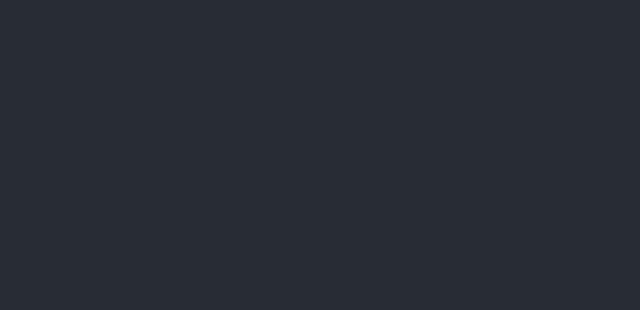
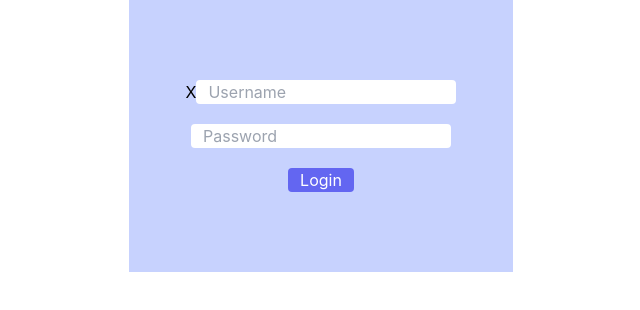
Before and after one commit to TonyH98/capstone-project-frontend, a React (Create React App) app: page /login in a window 1280 px wide. Shown: the top 310 px of the page, without its empty margins (319-959 px from the left). Built offline with nearby package versions, Linux system fonts and the light colour scheme.

Commit message:
created login and signup pages

```diff
--- a/src/App.js
+++ b/src/App.js
@@ -1,5 +1,8 @@
 import { useEffect, useState } from "react";
+import { BrowserRouter as Router, Route, Routes } from "react-router-dom";
 import axios from "axios";
+import SignUp from "./Pages/SignUp";
+import Login from "./Pages/Login";
 import './App.css';
 
 const API = process.env.REACT_APP_BASE_URL;
@@ -18,10 +21,16 @@ function App() {
   }, []);
 
   return (
+
     <div className="App">
-      <header className="App-header">
-        <h1>{message}</h1>
-      </header>
+      <Router>
+        <Routes>
+          {/* <Route path='/' element={} /> */}
+          <Route path='/login' element={<Login />}/>
+          <Route path='/signup' element={<SignUp />}/>
+
+        </Routes>
+      </Router>
     </div>
   );
 }
--- /dev/null
+++ b/src/Pages/Login.js
@@ -0,0 +1,32 @@
+function Login() {
+    return (
+        <div>
+            <form className="w-96 py-20 bg-indigo-200 m-auto">
+                <button>X</button>
+                <label htmlFor="username">
+                    <input
+                        type='text'
+                        name='usernname'
+                        placeholder="Username"
+                        required
+                        className="mb-5 rounded pl-3"
+                    />
+                </label>
+                <br/>
+                <label htmlFor="password">
+                    <input
+                        type='text'
+                        name='password'
+                        placeholder="Password"
+                        required
+                        className="rounded pl-3"
+                    />
+                </label>
+                <br/>
+                <button type='submit' className="bg-indigo-500 px-3 text-white mt-5 rounded">Login</button>
+            </form>
+        </div>
+    );
+}
+
+export default Login;
--- /dev/null
+++ b/src/Pages/SignUp.js
@@ -0,0 +1,9 @@
+function SignUp() {
+    return (
+        <div>
+
+        </div>
+    );
+}
+
+export default SignUp;
```
